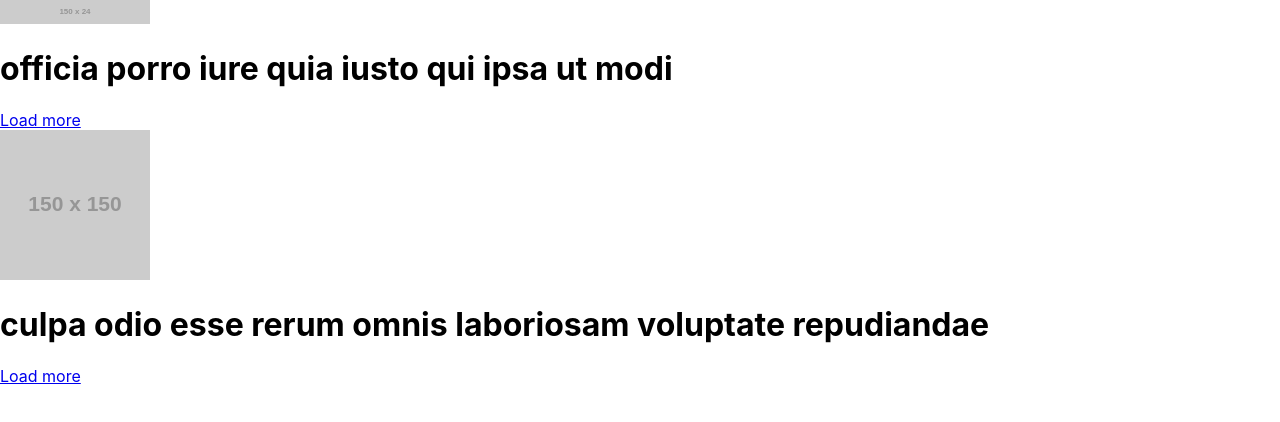
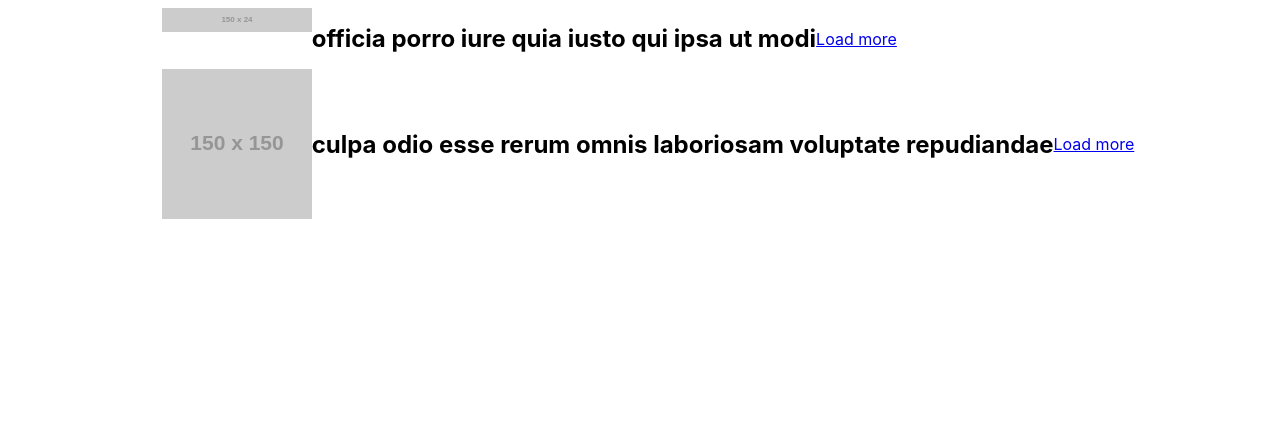
Before and after one commit to vpetridis/test_mapping, a React (Create React App) app: page / in a window 1280 px wide. Shown: the top 422 px of the page. Built offline with nearby package versions, Linux system fonts and the light colour scheme.

Commit message:
fixed positioning

```diff
--- a/src/Item.js
+++ b/src/Item.js
@@ -4,7 +4,7 @@ export default function Item(props) {
     const { thumbnailUrl, id, title, url } = props.imageData;
 
     return (
-        <div>
+        <div className="item-container">
             <img src={thumbnailUrl} alt="" />
             <h1>{title}</h1>
             <a href={url}>Load more</a>
--- a/src/index.css
+++ b/src/index.css
@@ -1,13 +1,38 @@
 body {
-  margin: 0;
-  font-family: -apple-system, BlinkMacSystemFont, 'Segoe UI', 'Roboto', 'Oxygen',
-    'Ubuntu', 'Cantarell', 'Fira Sans', 'Droid Sans', 'Helvetica Neue',
-    sans-serif;
-  -webkit-font-smoothing: antialiased;
-  -moz-osx-font-smoothing: grayscale;
+
+    width: 100%;
+    height: 100%;
+    font-family: -apple-system, BlinkMacSystemFont, "Segoe UI", "Roboto",
+        "Oxygen", "Ubuntu", "Cantarell", "Fira Sans", "Droid Sans",
+        "Helvetica Neue", sans-serif;
+    -webkit-font-smoothing: antialiased;
+    -moz-osx-font-smoothing: grayscale;
+    display: grid;
+    place-content: center;
 }
 
 code {
-  font-family: source-code-pro, Menlo, Monaco, Consolas, 'Courier New',
-    monospace;
+    font-family: source-code-pro, Menlo, Monaco, Consolas, "Courier New",
+        monospace;
 }
+
+.item-container {
+  display: flex;
+  flex-wrap: wrap;
+  justify-content: flex-start;
+  align-content: space-between;
+  align-items: center;
+  width: 100%;
+  /* overflow: hidden; */
+}
+
+.item-container img {
+  align-self: flex-start;
+  justify-self: flex-start;
+  flex-shrink: 1;
+}
+.item-container h1 {
+  flex-shrink: 0.5;
+  justify-self: flex-start;
+  font-size: calc(1.1rem + 0.8vmin);
+}
```
Also changed, not shown: 1 other file (tests, documents, lock files or other folders).
